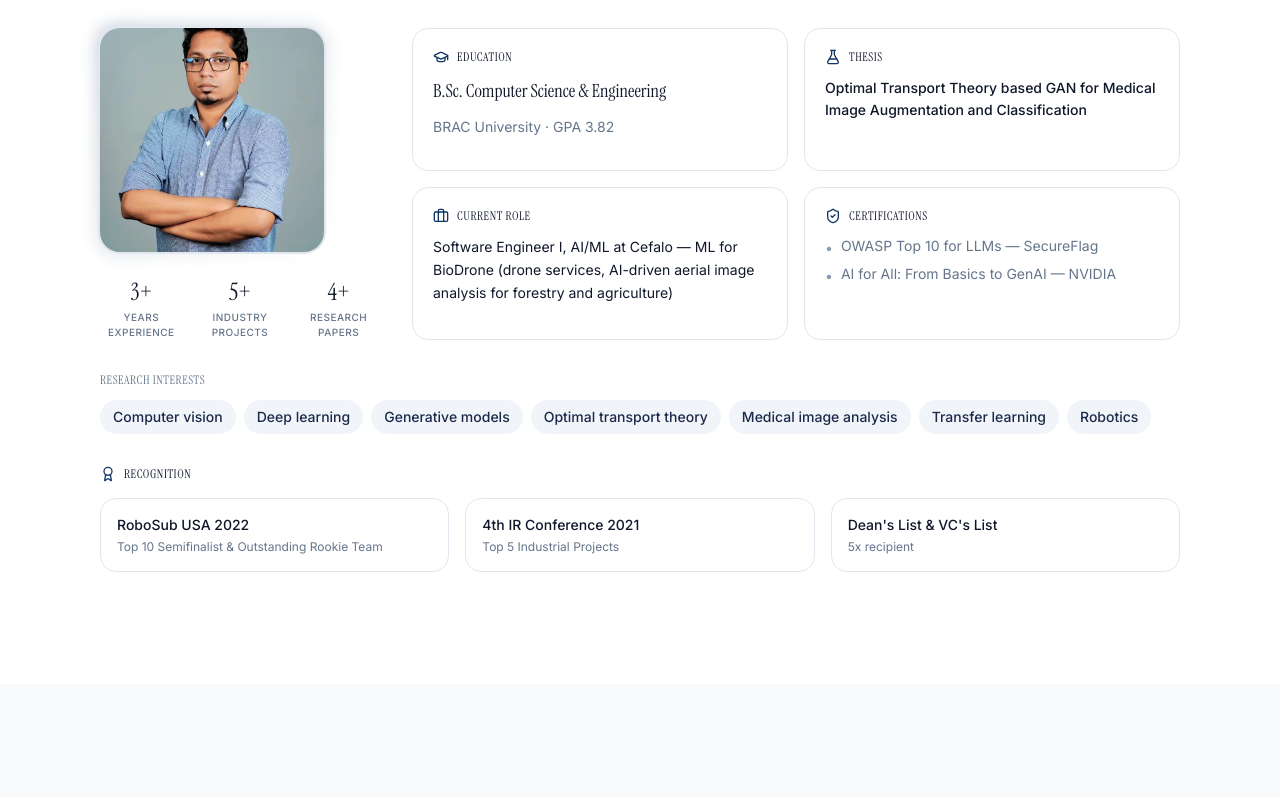
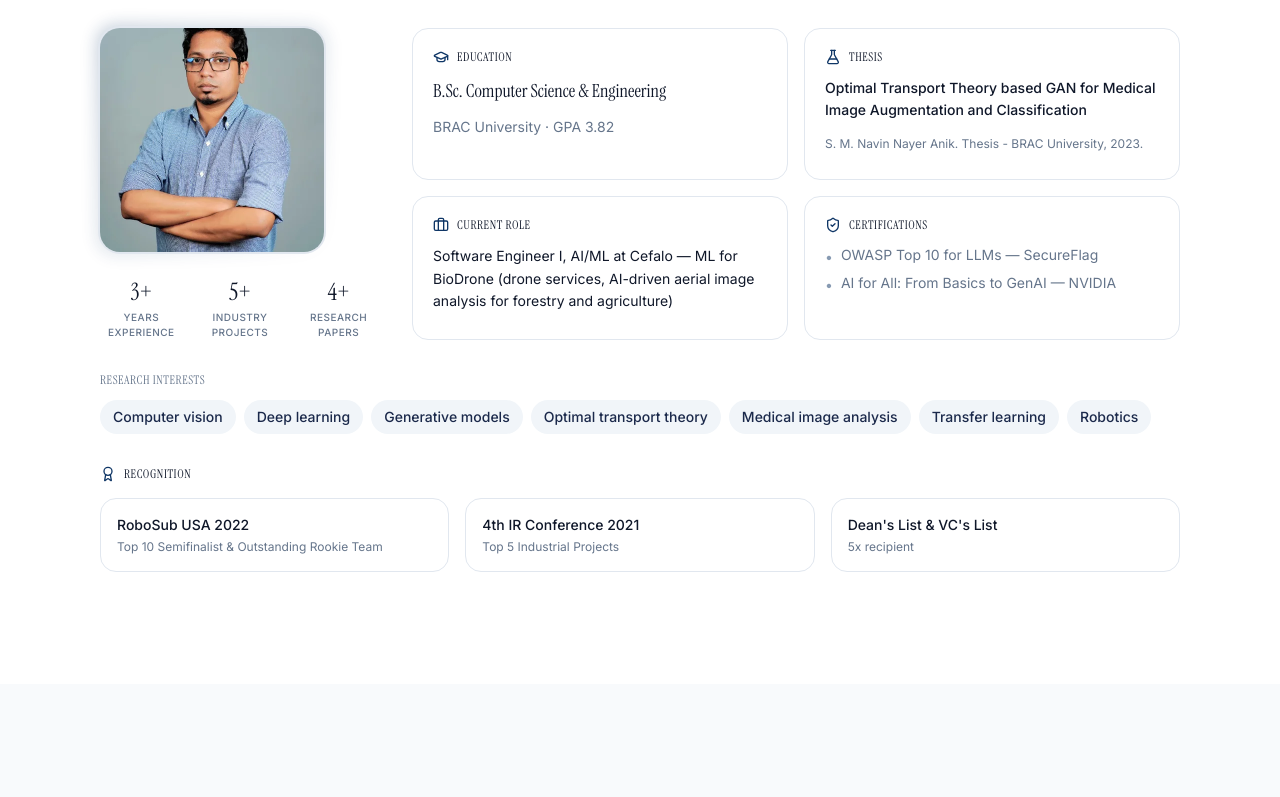
Before and after one commit to NavinAnik/portfolio_website, a Next.js app: page / in a window 1280 px wide. Shown: the part 1160-1957 px from the top of the page. Built offline with nearby package versions, Linux system fonts and the light colour scheme; no server answers.

Commit message:
feat: update the paper section

```diff
--- a/components/sections/About.tsx
+++ b/components/sections/About.tsx
@@ -155,6 +155,9 @@ export default function About() {
                 <p className="text-sm font-medium leading-relaxed">
                   Optimal Transport Theory based GAN for Medical Image Augmentation and Classification
                 </p>
+                <p className="text-xs text-muted-foreground leading-relaxed">
+                  S. M. Navin Nayer Anik. Thesis - BRAC University, 2023.
+                </p>
               </div>
 
               <div className="rounded-xl border border-border bg-card p-5 space-y-3">
--- a/content/research.json
+++ b/content/research.json
@@ -1,13 +1,36 @@
 {
   "papers": {
-    "published": [],
-    "underReview": [],
-    "inProgress": [
+    "published": [
       {
         "title": "Optimal Transport Theory based GAN for Medical Image Augmentation and Classification",
         "authors": "S. M. Navin Nayer Anik",
         "venue": "Thesis - BRAC University",
         "year": "2023",
+        "link": null
+      }
+    ],
+    "underReview": [
+      {
+        "title": "Cross-Domain Intelligent Fault Diagnosis with Superlet Spectrograms and a Parameter-Efficient CNN-Transformer Hybrid",
+        "authors": "S. M. Navin Nayer Anik",
+        "venue": "Submitted for publication",
+        "year": "2026",
+        "link": null
+      }
+    ],
+    "inProgress": [
+      {
+        "title": "From Acoustic Signals to Visual Patterns: Advancing Anomalous Sound Detection Using Self-Supervised Vision Transformers",
+        "authors": "S. M. Navin Nayer Anik",
+        "venue": "Manuscript in preparation",
+        "year": "2026",
+        "link": null
+      },
+      {
+        "title": "Robust Antimicrobial Resistance Prediction via MSFormer",
+        "authors": "S. M. Navin Nayer Anik",
+        "venue": "Manuscript in preparation",
+        "year": "2026",
         "link": null
       }
     ]
@@ -16,5 +39,5 @@
     { "name": "RoboSub International AUV Competition", "year": "2022", "role": "Top 10 Semifinalist & Outstanding Rookie Team (USA)" },
     { "name": "Conference on 4th IR", "year": "2021", "role": "Top 5 Industrial Projects" }
   ],
-  "googleScholarUrl": "https://scholar.google.com/"
+  "googleScholarUrl": "https://scholar.google.com/citations?user=x3J3cuQAAAAJ&hl=en&authuser=1"
 }
```
